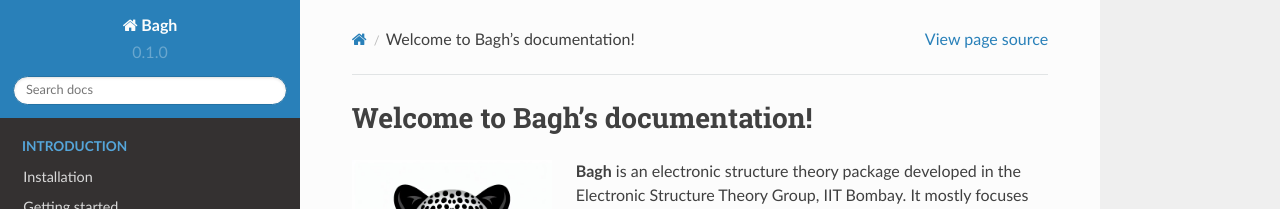
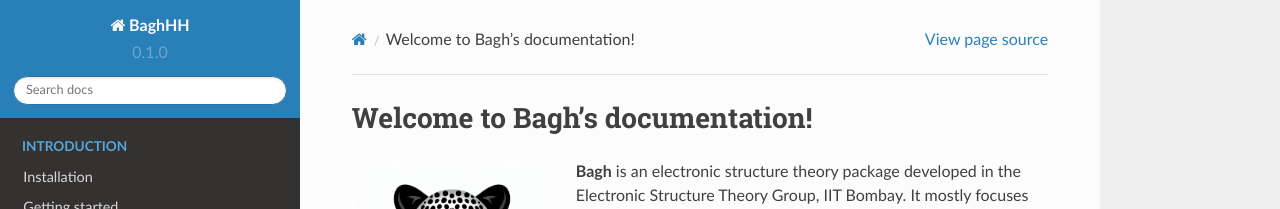
Before and after one commit to achintya007/bagh_doc, a Sphinx documentation site: the page built from docs/source/index.rst, in a window 1280 px wide. Shown: the top 209 px of the page. Built offline with Sphinx 7.4.7 and the Read the Docs theme 2.0.0, drawn with Linux system fonts in a browser that asks for light colours.

Commit message:
Update conf.py

```diff
--- a/docs/source/conf.py
+++ b/docs/source/conf.py
@@ -2,7 +2,7 @@
 
 # -- Project information
 
-project = 'Bagh'
+project = 'BaghHH'
 copyright = 'Achintya Kumar Dutta'
 author = 'Achintya Kumar Dutta'
 
```
